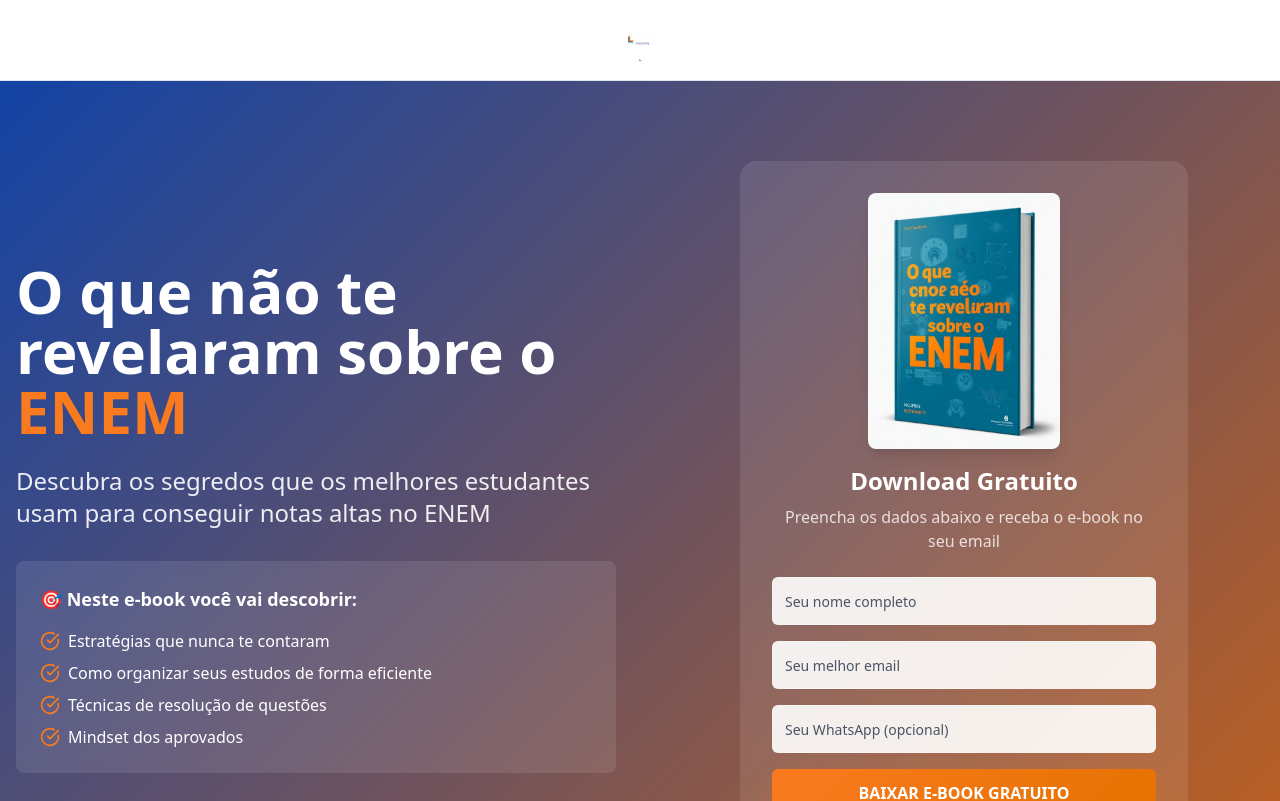
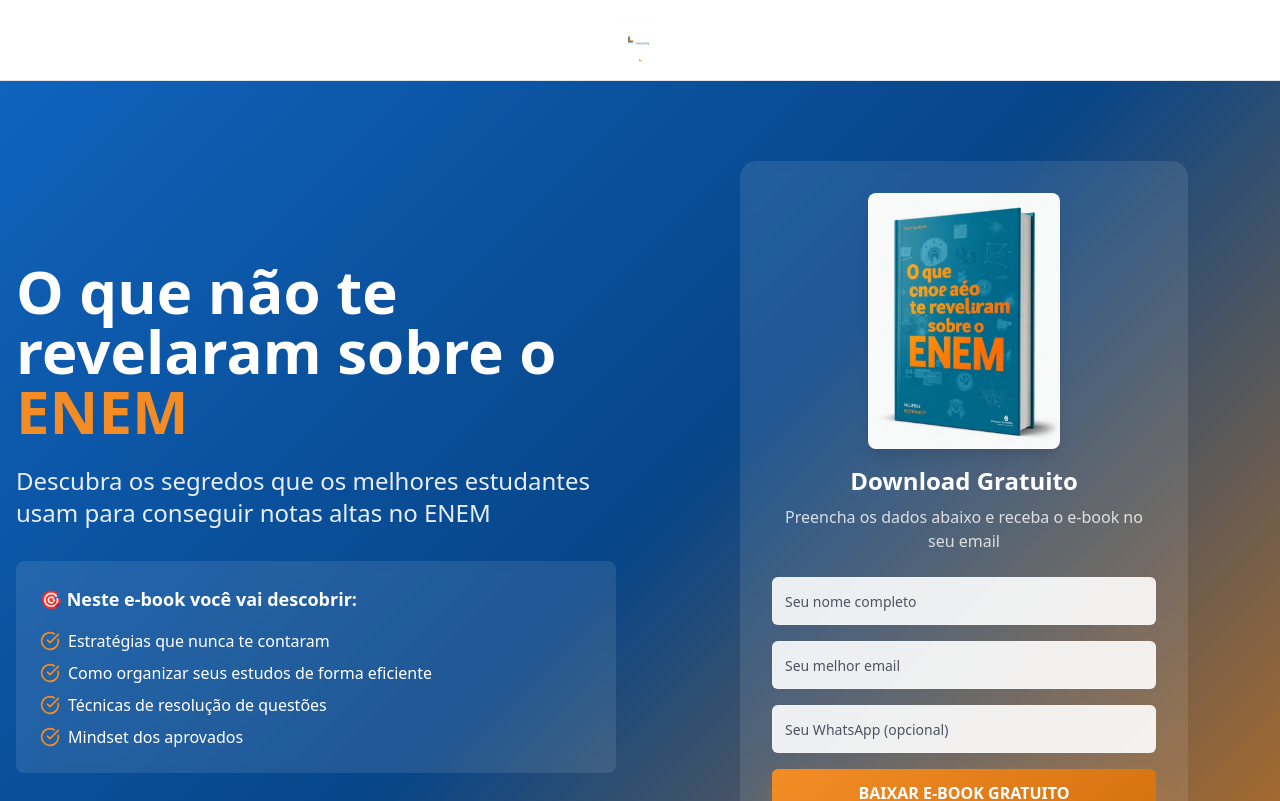
Before and after one commit to juliobonella1/luma-enem-secrets, a React (Vite) app: page / in a window 1280 px wide. Shown: the top 801 px of the page. Built offline with nearby package versions, Linux system fonts and the light colour scheme.

Commit message:
Refinar cores da landing page
Utiliza o site da Luma Ensino como referência para aplicar as cores da marca na landing page.

```diff
--- a/src/index.css
+++ b/src/index.css
@@ -18,20 +18,20 @@ All colors MUST be HSL.
     --popover-foreground: 220 25% 15%;
 
     /* Luma Ensino Brand Colors - Professional Blue */
-    --primary: 220 80% 45%;
+    --primary: 211 85% 50%; /* Azul institucional da Luma */
     --primary-foreground: 0 0% 100%;
-    --primary-light: 220 85% 85%;
-    --primary-dark: 220 85% 25%;
+    --primary-light: 211 70% 75%;
+    --primary-dark: 211 90% 35%;
 
     /* Luma Ensino Brand Colors - Vibrant Orange */
-    --secondary: 25 95% 55%;
+    --secondary: 30 90% 55%; /* Laranja vibrante da Luma */
     --secondary-foreground: 0 0% 100%;
-    --secondary-light: 25 100% 85%;
+    --secondary-light: 30 85% 75%;
 
     --muted: 220 15% 96%;
     --muted-foreground: 220 10% 45%;
 
-    --accent: 25 95% 55%;
+    --accent: 30 90% 55%;
     --accent-foreground: 0 0% 100%;
 
     --destructive: 0 84% 60%;
@@ -39,14 +39,14 @@ All colors MUST be HSL.
 
     --border: 220 20% 90%;
     --input: 220 20% 95%;
-    --ring: 220 80% 45%;
+    --ring: 211 85% 50%;
 
     /* Custom Luma Brand Variables */
-    --gradient-primary: linear-gradient(135deg, hsl(220 80% 45%), hsl(220 85% 25%));
-    --gradient-secondary: linear-gradient(135deg, hsl(25 95% 55%), hsl(30 100% 45%));
-    --gradient-hero: linear-gradient(135deg, hsl(220 80% 45%) 0%, hsl(25 95% 55%) 100%);
-    --shadow-primary: 0 10px 30px -5px hsl(220 80% 45% / 0.3);
-    --shadow-secondary: 0 10px 30px -5px hsl(25 95% 55% / 0.3);
+    --gradient-primary: linear-gradient(135deg, hsl(211 85% 50%), hsl(211 90% 35%));
+    --gradient-secondary: linear-gradient(135deg, hsl(30 90% 55%), hsl(30 85% 45%));
+    --gradient-hero: linear-gradient(135deg, hsl(211 85% 50%) 0%, hsl(211 90% 35%) 50%, hsl(30 90% 55%) 100%);
+    --shadow-primary: 0 10px 30px -5px hsl(211 85% 50% / 0.3);
+    --shadow-secondary: 0 10px 30px -5px hsl(30 90% 55% / 0.3);
 
     --radius: 0.5rem;
 
@@ -77,19 +77,19 @@ All colors MUST be HSL.
     --popover: 220 25% 10%;
     --popover-foreground: 0 0% 95%;
 
-    --primary: 220 80% 55%;
+    --primary: 211 75% 60%;
     --primary-foreground: 0 0% 100%;
-    --primary-light: 220 60% 70%;
-    --primary-dark: 220 85% 35%;
+    --primary-light: 211 60% 75%;
+    --primary-dark: 211 85% 45%;
 
-    --secondary: 25 95% 55%;
+    --secondary: 30 85% 60%;
     --secondary-foreground: 0 0% 100%;
-    --secondary-light: 25 80% 70%;
+    --secondary-light: 30 75% 75%;
 
     --muted: 220 25% 15%;
     --muted-foreground: 220 10% 65%;
 
-    --accent: 25 95% 55%;
+    --accent: 30 85% 60%;
     --accent-foreground: 0 0% 100%;
 
     --destructive: 0 75% 55%;
@@ -97,13 +97,13 @@ All colors MUST be HSL.
 
     --border: 220 25% 20%;
     --input: 220 25% 15%;
-    --ring: 220 80% 55%;
+    --ring: 211 75% 60%;
 
-    --gradient-primary: linear-gradient(135deg, hsl(220 80% 55%), hsl(220 85% 35%));
-    --gradient-secondary: linear-gradient(135deg, hsl(25 95% 55%), hsl(30 100% 45%));
-    --gradient-hero: linear-gradient(135deg, hsl(220 80% 55%) 0%, hsl(25 95% 55%) 100%);
-    --shadow-primary: 0 10px 30px -5px hsl(220 80% 55% / 0.4);
-    --shadow-secondary: 0 10px 30px -5px hsl(25 95% 55% / 0.4);
+    --gradient-primary: linear-gradient(135deg, hsl(211 75% 60%), hsl(211 85% 45%));
+    --gradient-secondary: linear-gradient(135deg, hsl(30 85% 60%), hsl(30 75% 50%));
+    --gradient-hero: linear-gradient(135deg, hsl(211 75% 60%) 0%, hsl(211 85% 45%) 50%, hsl(30 85% 60%) 100%);
+    --shadow-primary: 0 10px 30px -5px hsl(211 75% 60% / 0.4);
+    --shadow-secondary: 0 10px 30px -5px hsl(30 85% 60% / 0.4);
     --sidebar-background: 240 5.9% 10%;
     --sidebar-foreground: 240 4.8% 95.9%;
     --sidebar-primary: 224.3 76.3% 48%;
```
